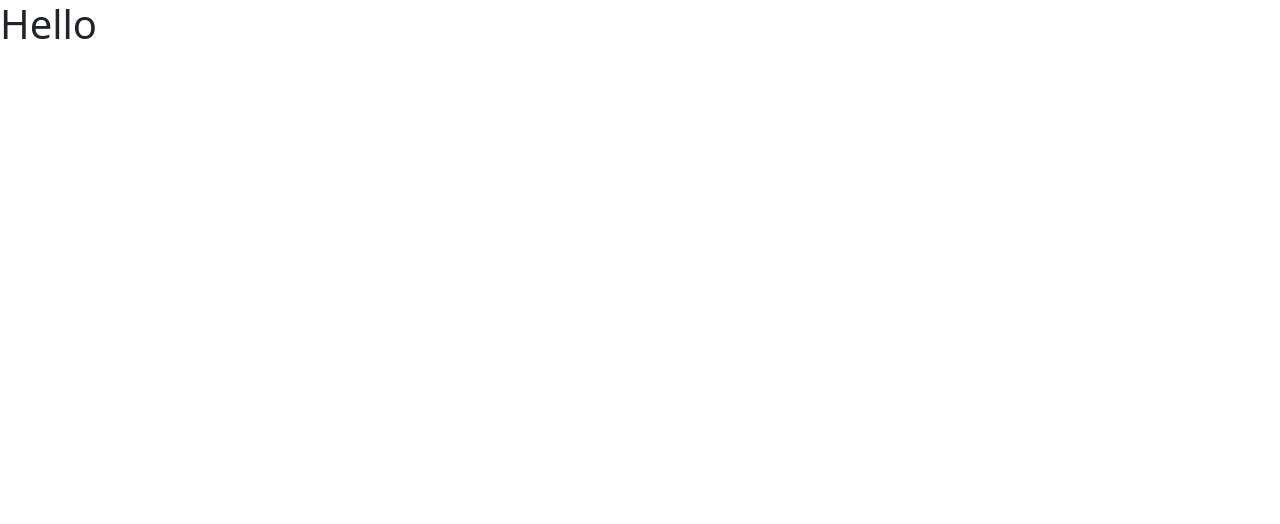
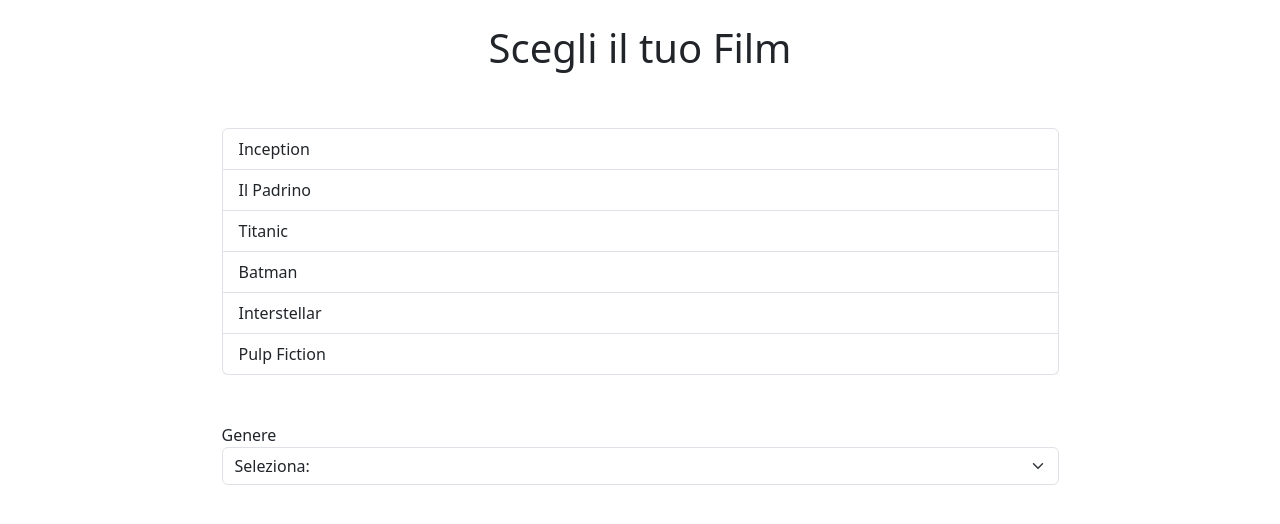
Before and after one commit to ManuelAliquo/react-movie-filter, a React (Vite) app: page / in a window 1280 px wide. Shown: the top 524 px of the page. Built offline with nearby package versions, Linux system fonts and the light colour scheme.

Commit message:
designed movie list and select options

```diff
--- a/src/App.jsx
+++ b/src/App.jsx
@@ -1,7 +1,42 @@
+import { useState } from "react";
+import movies from "./assets/data/movies.js";
+
+// salvo tutti i generi presenti nell'array movies
+const genres = [];
+movies.forEach((movie) => {
+  if (!genres.includes(movie.genre)) genres.push(movie.genre);
+});
+
 export default function App() {
+  const [selectGenre, setSelectGenre] = useState("");
+
+  // select change
+  const handleSelect = (e) => setSelectGenre(e.target.value);
+
   return (
     <>
-      <h1>Hello</h1>
+      <h1 className="text-center mt-4">Scegli il tuo Film</h1>
+      <div className="container d-flex flex-column align-items-center">
+        <ul className="d-flex list-group my-5 w-75">
+          {movies.map((movie, index) => (
+            <li className="list-group-item" key={index}>
+              {movie.title}
+            </li>
+          ))}
+        </ul>
+
+        <form className="w-75">
+          <label htmlFor="genre">Genere</label>
+          <select onChange={handleSelect} className="form-select" id="genre">
+            <option value="">Seleziona:</option>
+            {genres.map((genre, index) => (
+              <option key={index} value={genre}>
+                {genre}
+              </option>
+            ))}
+          </select>
+        </form>
+      </div>
     </>
   );
 }
--- /dev/null
+++ b/src/assets/data/movies.js
@@ -0,0 +1,10 @@
+const movies = [
+  { title: "Inception", genre: "Fantascienza" },
+  { title: "Il Padrino", genre: "Thriller" },
+  { title: "Titanic", genre: "Romantico" },
+  { title: "Batman", genre: "Azione" },
+  { title: "Interstellar", genre: "Fantascienza" },
+  { title: "Pulp Fiction", genre: "Thriller" },
+];
+
+export default movies;
```
